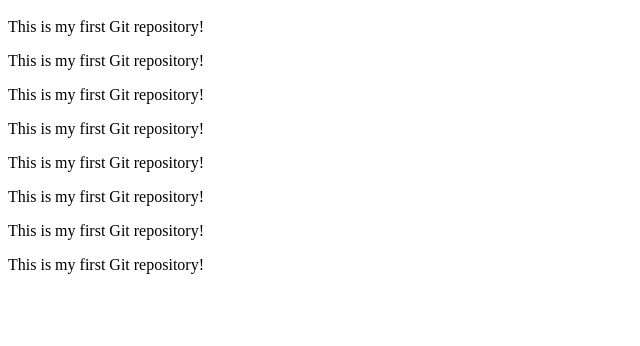
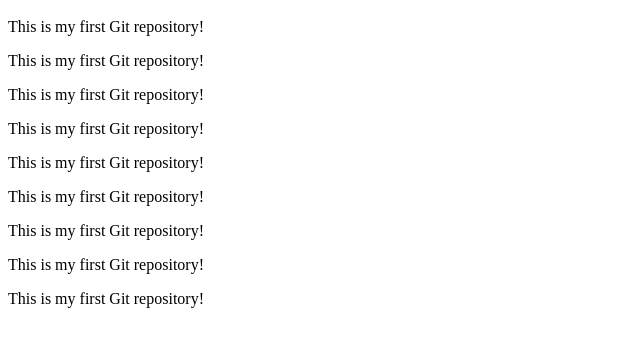
Before and after one commit to Darshan399-cloud/git-practice, a plain HTML site: page git-practice/index.html in a window 1280 px wide. Shown: the part 48-394 px from the top of the page, without its empty margins (0-640 px from the left). Drawn offline with Linux system fonts and the light colour scheme.

Commit message:
Update index.html

```diff
--- a/git-practice/index.html
+++ b/git-practice/index.html
@@ -6,3 +6,4 @@
 <p>This is my first Git repository!</p>
 <p>This is my first Git repository!</p>
 <p>This is my first Git repository!</p><p>This is my first Git repository!</p>
+<p>This is my first Git repository!</p>
```
